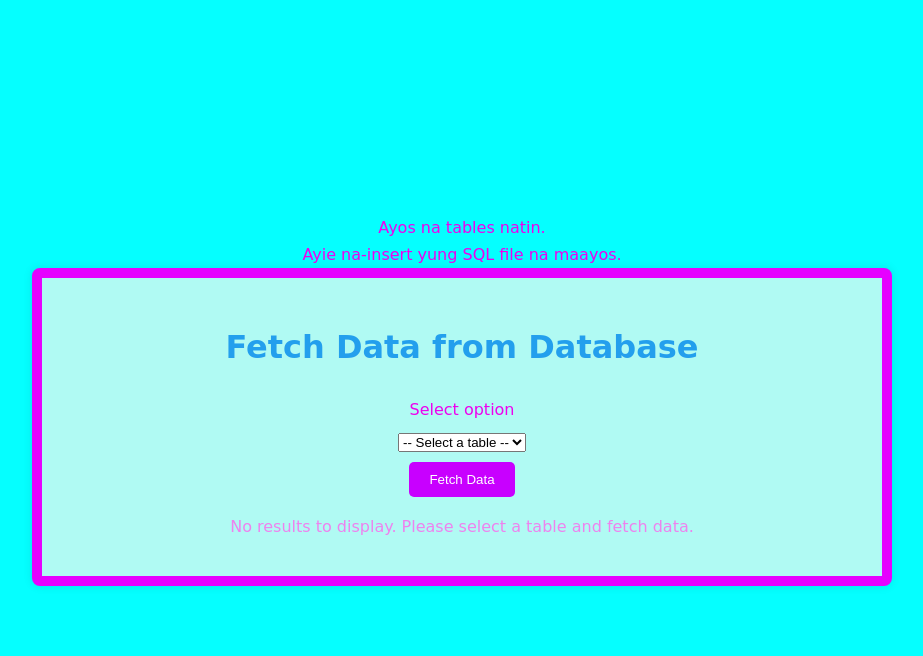
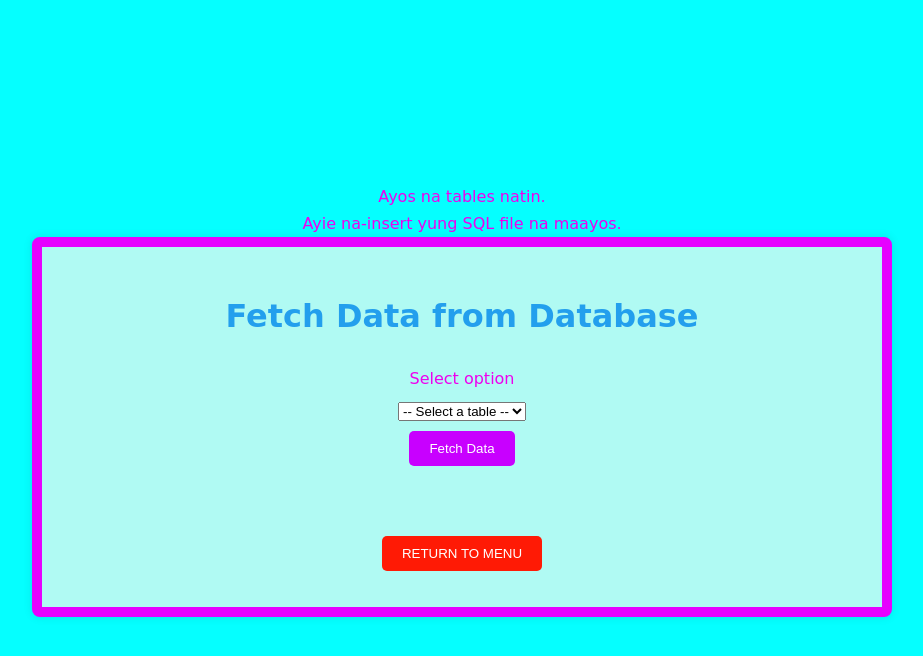
Before and after one commit to ysabellakristine/PDO_PHP_Activity, a PHP site: page /fetch_page.php in a window 1280 px wide. Shown: the top 656 px of the page, without its empty margins (178-1101 px from the left). Run offline with PHP 8.4, Linux system fonts and the light colour scheme.

Commit message:
Update fetch_page.php

```diff
--- a/fetch_page.php
+++ b/fetch_page.php
@@ -53,7 +53,7 @@ if ($_SERVER['REQUEST_METHOD'] === 'POST' && isset($_POST['table'])) {
     <meta charset="UTF-8">
     <meta name="viewport" content="width=device-width, initial-scale=1.0">
     <title>Fetch Data</title>
-    <link rel="stylesheet" href="styles.css"> <!-- Reference to your CSS file -->
+    <link rel="stylesheet" href="styles.css">
 </head>
 <body>
     <div class="container"> <!-- Container for results -->
@@ -69,20 +69,12 @@ if ($_SERVER['REQUEST_METHOD'] === 'POST' && isset($_POST['table'])) {
         </select>
         <button type="submit">Fetch Data</button>
     </form>
+    <!-- return to menu -->
+    <br> <br>
+    <form action="index.php" method="get">
+    <button type="menu">RETURN TO MENU</button>
+    </form>
 
-    <?php if (!empty($results)): ?>
-        <h2>Data from Tables:</h2>
-        <?php foreach ($results as $tableName => $data): ?>
-            <h3><?php echo htmlspecialchars($tableName); ?></h3>
-            <?php if (empty($data)): ?>
-                <p>No data available in this table.</p>
-            <?php else: ?>
-                <pre><?php print_r($data); ?></pre>
-            <?php endif; ?>
-        <?php endforeach; ?>
-    <?php else: ?>
-        <p>No results to display. Please select a table and fetch data.</p>
-    <?php endif; ?>
 </div>
 </body>
 </html>
```
